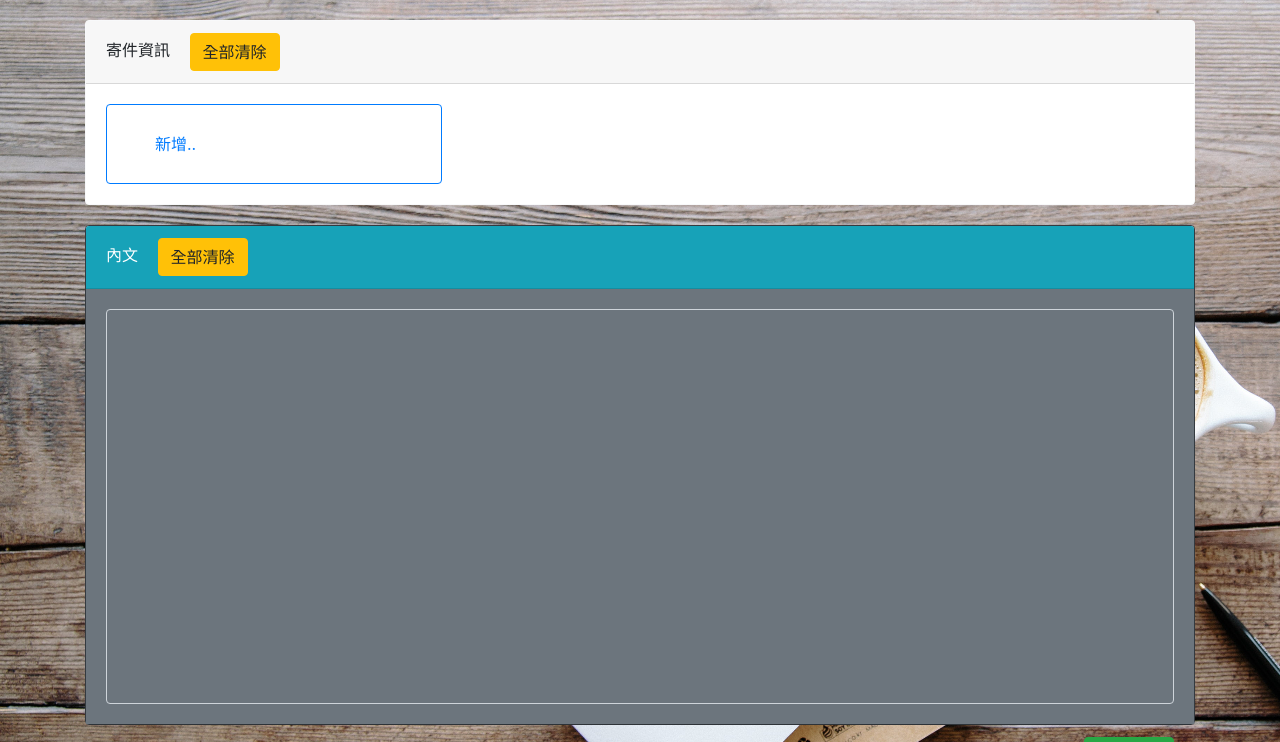
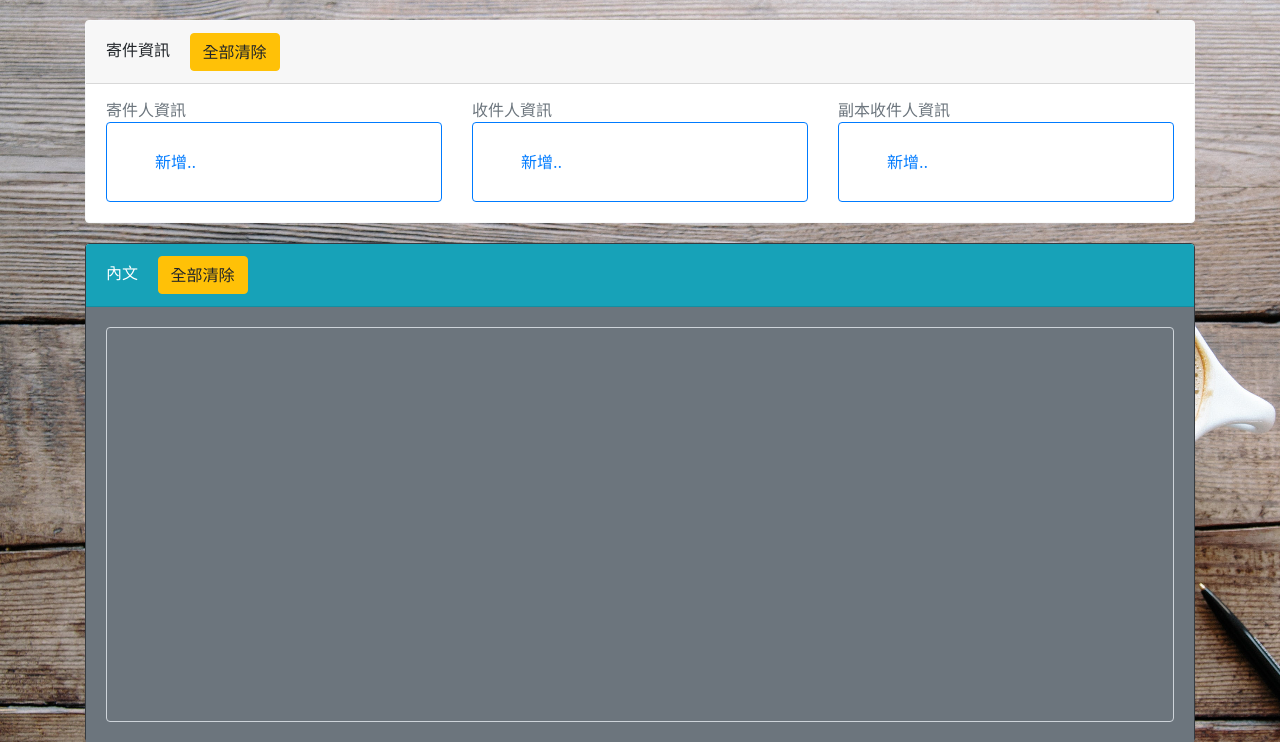
Before and after one commit to csterryliu/Legal-Attest-Letter-Generator-TW-Django, a Django app: page / in a window 1280 px wide. Shown: the part 64-806 px from the top of the page. Run offline with Django 3.2, Linux system fonts and the light colour scheme; some libraries are stand-ins or nearby versions.

Commit message:
Modify info UI

```diff
--- a/lal_web/lal_web/generator/views.py
+++ b/lal_web/lal_web/generator/views.py
@@ -46,21 +46,21 @@ def add_info(request):
     if request.method != 'GET':
         return HttpResponseNotAllowed(['GET'])
 
-    sender = request.GET.get('sender', '')
-    sender_addr = request.GET.get('senderAddr', '')
-    receiver = request.GET.get('receiver', '')
-    receiver_addr = request.GET.get('receiverAddr', '')
-    cc = request.GET.get('cc', '')
-    cc_addr = request.GET.get('ccAddr', '')
-    num_of_info = request.GET.get('num_of_info', 0)
+    role = request.GET.get('role', '')
+    role_name = request.GET.get('roleName', '')
+    role_addr = request.GET.get('roleAddr', '')
+    num_of_info = request.GET.get('num_of_info', 1)
+
+    role_map = {
+        'sender': '寄件人',
+        'receiver': '收件人',
+        'cc': '副本收件人',
+    }
 
     ret_value = {
-        'sender': sender,
-        'sender_addr': sender_addr,
-        'receiver': receiver,
-        'receiver_addr': receiver_addr,
-        'cc': cc,
-        'cc_addr': cc_addr,
+        'role': role_map[role],
+        'role_name': role_name,
+        'role_addr': role_addr,
         'num_of_info': int(num_of_info) + 1
     }
 
--- a/lal_web/templates/main.html
+++ b/lal_web/templates/main.html
@@ -41,15 +41,37 @@
                 </div>
                 <div class="card-body text-secondary">
                     <div class="row">
-                        <div class="col-sm-4" id="card_add_info">
-                            <div class="card border-primary">
-                                <div class="card-body">
-                                        <button type="button" class="btn btn-link" data-toggle="modal" data-target="#add_receiver_modal" style="margin-left:15px">新增..</button>
-                                </div>
+                        <div class="col-sm-4">
+                            <div class="card-subtitle">寄件人資訊</div>
+                            <div class="card border-primary" id="sender_info">
+                                    <div class="card-body">
+                                            <button type="button" class="btn btn-link" data-toggle="modal" data-target="#add_sender_modal" style="margin-left:15px">新增..</button>
+                                    </div>
+                            </div>
+                        </div>
+
+                        <div class="col-sm-4">
+                            <div class="card-subtitle">收件人資訊</div>
+                            <div class="card border-primary" id="receiver_info">
+                                    <div class="card-body">
+                                            <button type="button" class="btn btn-link" data-toggle="modal" data-target="#add_receiver_modal" style="margin-left:15px">新增..</button>
+                                    </div>
+                            </div>
+                        </div>
+
+                        <div class="col-sm-4">
+                            <div class="card-subtitle">副本收件人資訊</div>
+                            <div class="card border-primary" id="cc_info">
+                                    <div class="card-body">
+                                            <button type="button" class="btn btn-link" data-toggle="modal" data-target="#add_cc_modal" style="margin-left:15px">新增..</button>
+                                    </div>
                             </div>
                         </div>
                     </div>
                 </div>
+
+
+
             </div>
 
             <div class="card border-dark" style="margin-top:20px; height:500px">
@@ -73,11 +95,11 @@
 
 
     <!-- Modal -->
-<div class="modal fade" id="add_receiver_modal" tabindex="-1" role="dialog" aria-labelledby="add_receiver_modal_label" aria-hidden="true">
+<div class="modal fade" id="add_sender_modal" tabindex="-1" role="dialog" aria-labelledby="add_sender_modal_label" aria-hidden="true">
         <div class="modal-dialog" role="document">
           <div class="modal-content">
             <div class="modal-header">
-              <h5 class="modal-title" id="add_receiver_modal_label">新增寄件資訊</h5>
+              <h5 class="modal-title" id="add_sender_modal_label">新增寄件人資訊</h5>
             </div>
             <div class="modal-body">
                     <div class="form-group">
@@ -88,6 +110,23 @@
                         <label for="input_senderAddr">寄件人詳細地址</label>
                         <input type="text" class="form-control" id="input_senderAddr">
                     </div>
+            </div>
+            <div class="modal-footer">
+              <button type="button" class="btn btn-primary" onclick="save_info('sender')" data-dismiss="modal">確定</button>
+              <button type="button" class="btn btn-danger" data-dismiss="modal">取消</button>
+            </div>
+          </div>
+        </div>
+</div>
+
+
+<div class="modal fade" id="add_receiver_modal" tabindex="-1" role="dialog" aria-labelledby="add_receiver_modal_label" aria-hidden="true">
+        <div class="modal-dialog" role="document">
+          <div class="modal-content">
+            <div class="modal-header">
+              <h5 class="modal-title" id="add_receiver_modal_label">新增收件人資訊</h5>
+            </div>
+            <div class="modal-body">
                     <div class="form-group">
                         <label for="input_receiver">收件人</label>
                         <input type="text" class="form-control" id="input_receiver">
@@ -96,6 +135,23 @@
                         <label for="input_receiverAddr">收件人詳細地址</label>
                         <input type="text" class="form-control" id="input_receiverAddr">
                     </div>
+            </div>
+            <div class="modal-footer">
+              <button type="button" class="btn btn-primary" onclick="save_info('receiver')" data-dismiss="modal">確定</button>
+              <button type="button" class="btn btn-danger" data-dismiss="modal">取消</button>
+            </div>
+          </div>
+        </div>
+</div>
+
+
+<div class="modal fade" id="add_cc_modal" tabindex="-1" role="dialog" aria-labelledby="add_cc_modal_label" aria-hidden="true">
+        <div class="modal-dialog" role="document">
+          <div class="modal-content">
+            <div class="modal-header">
+              <h5 class="modal-title" id="add_cc_modal_label">新增副本收件人資訊</h5>
+            </div>
+            <div class="modal-body">
                     <div class="form-group">
                         <label for="input_cc">副本收件人</label>
                         <input type="text" class="form-control" id="input_cc">
@@ -106,7 +162,7 @@
                     </div>
             </div>
             <div class="modal-footer">
-              <button type="button" class="btn btn-primary" onclick="save_info()" data-dismiss="modal">確定</button>
+              <button type="button" class="btn btn-primary" onclick="save_info('cc')" data-dismiss="modal">確定</button>
               <button type="button" class="btn btn-danger" data-dismiss="modal">取消</button>
             </div>
           </div>
```
Also changed, not shown: lal_web/static/js/controls.js (+23 -27 lines), lal_web/templates/info_card.html (+5 -15 lines).
